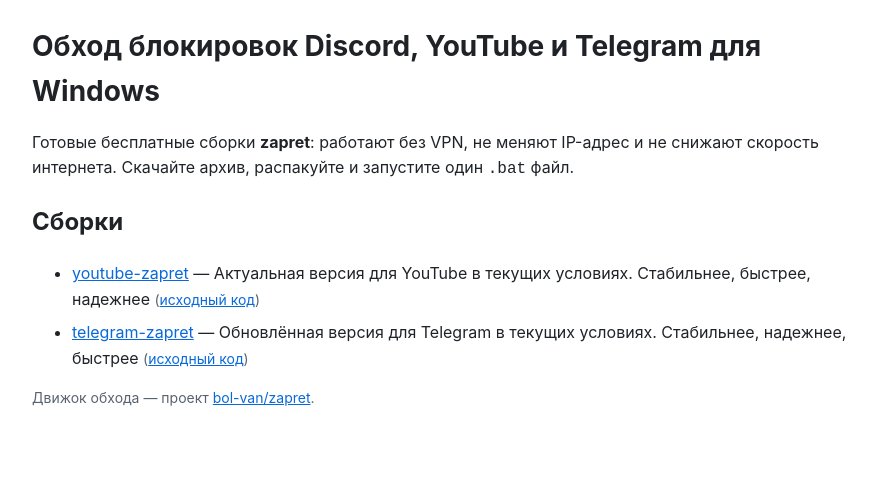
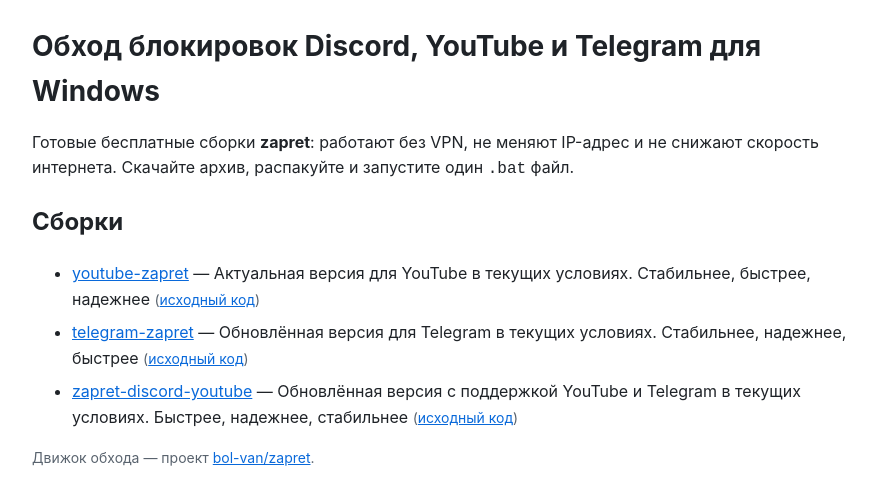
Before and after one commit to Thornpoconquer/thornpoconquer.github.io, a plain HTML site: page index.html in a window 1280 px wide. Shown: the whole page, without its empty margins (198-1074 px from the left). Drawn offline with Linux system fonts and the light colour scheme.

Commit message:
hub: repo index

```diff
--- a/index.html
+++ b/index.html
@@ -27,6 +27,7 @@
   <ul>
     <li><a href="https://thornpoconquer.github.io/youtube-zapret/">youtube-zapret</a> — Актуальная версия для YouTube в текущих условиях. Стабильнее, быстрее, надежнее <span class="meta">(<a href="https://github.com/Thornpoconquer/youtube-zapret">исходный код</a>)</span></li>
     <li><a href="https://thornpoconquer.github.io/telegram-zapret/">telegram-zapret</a> — Обновлённая версия для Telegram в текущих условиях. Стабильнее, надежнее, быстрее <span class="meta">(<a href="https://github.com/Thornpoconquer/telegram-zapret">исходный код</a>)</span></li>
+    <li><a href="https://thornpoconquer.github.io/zapret-discord-youtube/">zapret-discord-youtube</a> — Обновлённая версия с поддержкой YouTube и Telegram в текущих условиях. Быстрее, надежнее, стабильнее <span class="meta">(<a href="https://github.com/Thornpoconquer/zapret-discord-youtube">исходный код</a>)</span></li>
   </ul>
   <p class="meta">Движок обхода — проект
     <a href="https://github.com/bol-van/zapret">bol-van/zapret</a>.</p>
```
